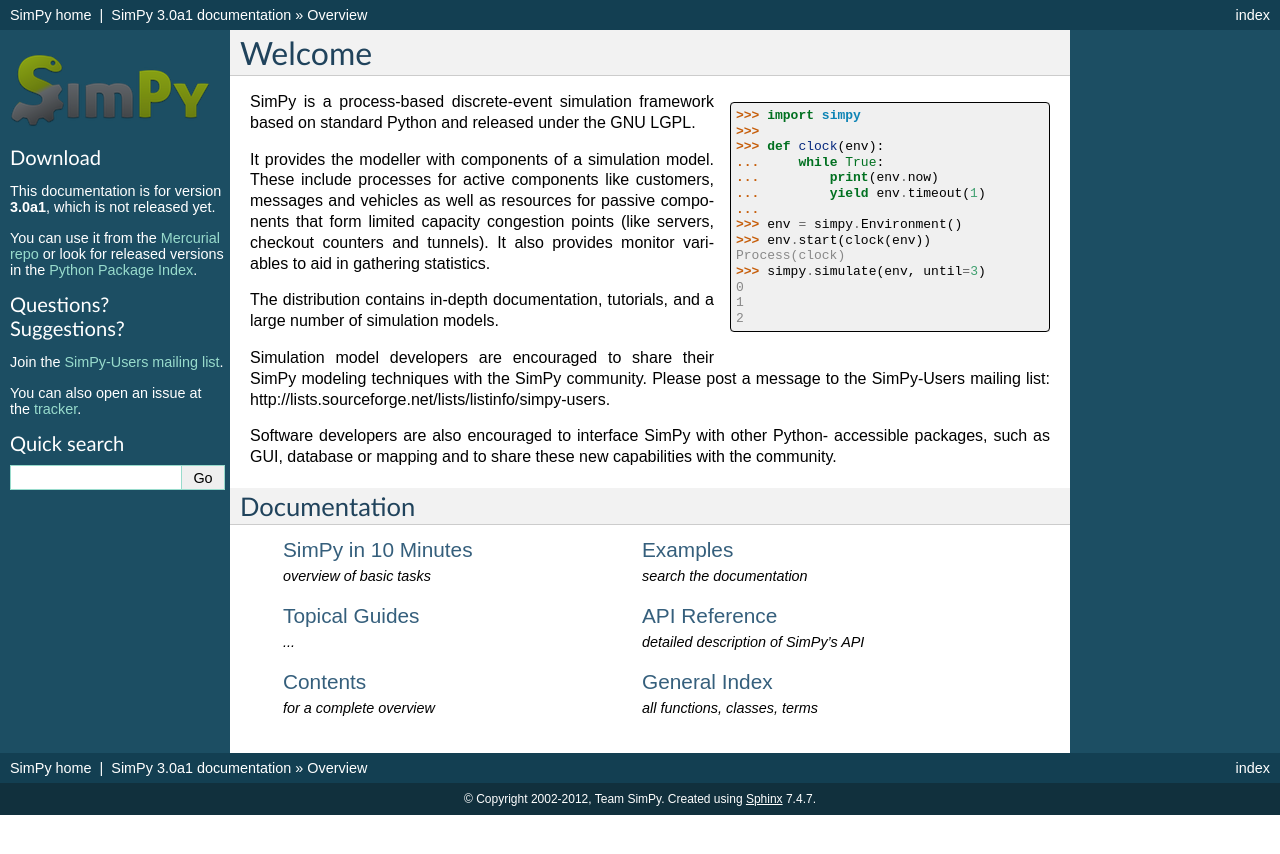
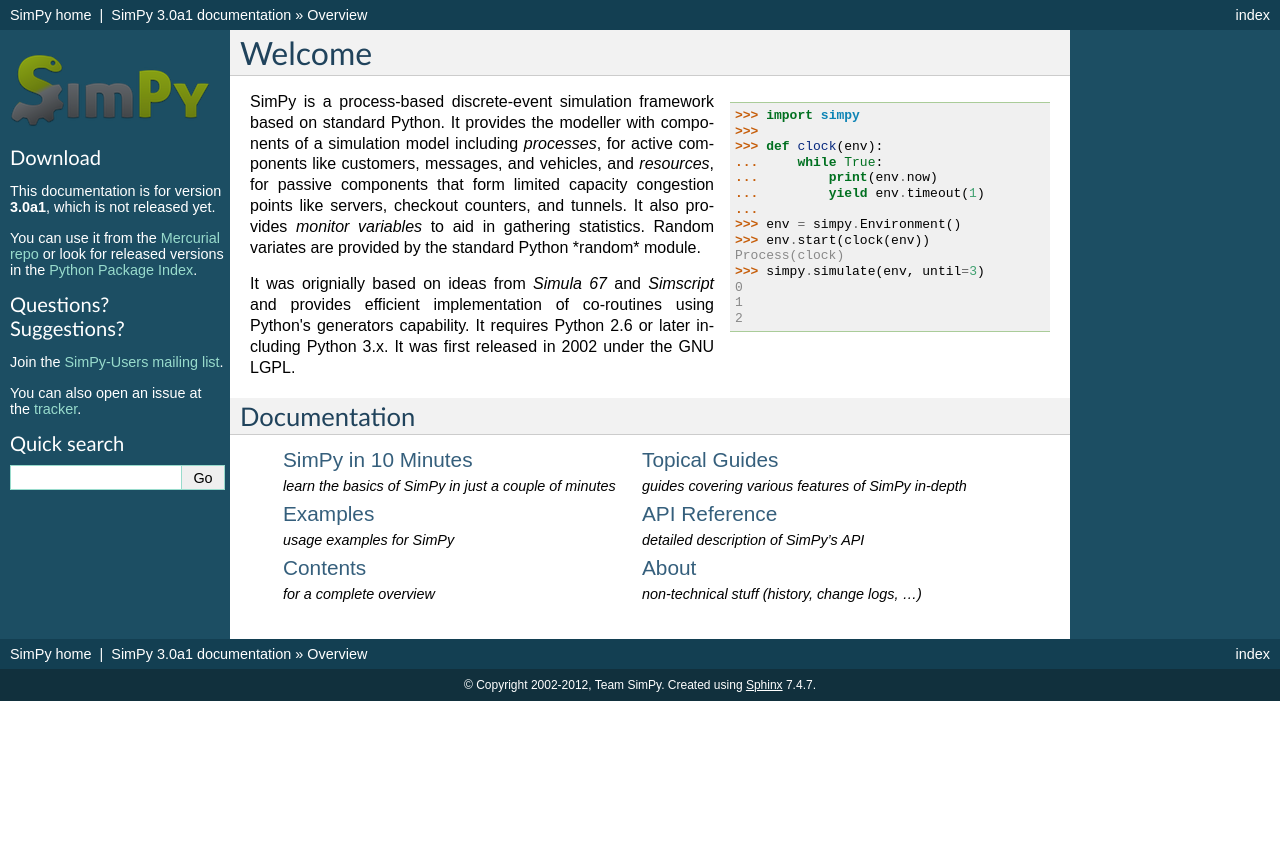
Before and after one commit to simpx/simpy, a Sphinx documentation site: the page built from docs/index.rst, in a window 1280 px wide. Shown: the top 854 px of the page. Built offline with Sphinx 7.4.7, drawn with Linux system fonts in a browser that asks for light colours.

Commit message:
Various smaller doc fixes and improvements.

```diff
--- a/docs/_templates/index.html
+++ b/docs/_templates/index.html
@@ -4,8 +4,8 @@
 {% block body %}
   <h1>Welcome</h1>
 
-<div class="floatright">
-    <div class="highlight-python"><div class="highlight"><pre><span class="gp">&gt;&gt;&gt; </span><span class="kn">import</span> <span class="nn">simpy</span>
+<div style="width: 20em; margin: 0 0 .5em 1em; float: right;">
+    <div class="highlight-python"><div class="highlight"><pre style="margin: 0;"><span class="gp">&gt;&gt;&gt; </span><span class="kn">import</span> <span class="nn">simpy</span>
 <span class="gp">&gt;&gt;&gt;</span>
 <span class="gp">&gt;&gt;&gt; </span><span class="k">def</span> <span class="nf">clock</span><span class="p">(</span><span class="n">env</span><span class="p">):</span>
 <span class="gp">... </span>    <span class="k">while</span> <span class="bp">True</span><span class="p">:</span>
@@ -22,45 +22,51 @@
     </div>
 </div>
 
-<p>SimPy is a process-based discrete-event simulation framework based on standard
-Python and released under the GNU LGPL.</p>
+<p>SimPy is a process-based discrete-event simulation framework based on
+standard Python. It provides the modeller with components of a simulation model
+including <em>processes</em>, for active components like customers, messages,
+and vehicles, and <em>resources</em>, for passive components that form limited
+capacity congestion points like servers, checkout counters, and tunnels. It
+also provides <em>monitor variables</em> to aid in gathering statistics. Random
+variates are provided by the standard Python *random* module.</p>
 
-<p>It provides the modeller with components of a simulation model. These include
-processes for active components like customers, messages and vehicles as well
-as  resources for passive components that form limited capacity congestion
-points (like servers, checkout counters and tunnels). It also provides monitor
-variables to aid in gathering statistics.</p>
+<p>It was orignially based on ideas from <em>Simula 67</em> and
+<em>Simscript</em> and provides efficient implementation of co-routines using
+Python's generators capability. It requires Python 2.6 or later including
+Python 3.x. It was first released in 2002 under the GNU LGPL.</p>
 
-<p>The distribution contains in-depth documentation, tutorials, and a large number
-of simulation models.</p>
-
-<p>Simulation model developers are encouraged to share their SimPy modeling
-techniques with the SimPy community. Please post a message to the SimPy-Users
-mailing list: http://lists.sourceforge.net/lists/listinfo/simpy-users.</p>
-
-<p>Software developers are also encouraged to interface SimPy with other Python-
-accessible packages, such as GUI, database or mapping and to share these new
-capabilities with the community.</p>
 
 <h2 style="clear: both;">Documentation</h2>
 
 <table class="contentstable" align="center" style="margin-left: 30px">
     <tr>
         <td width="50%">
-            <p class="biglink"><a class="biglink" href="{{ pathto("tutorial") }}">SimPy in 10 Minutes</a><br />
-            <span class="linkdescr">overview of basic tasks</span></p>
-            <p class="biglink"><a class="biglink" href="{{ pathto("topical_guides") }}">Topical Guides</a><br />
-            <span class="linkdescr">...</span></p>
+            <p class="biglink"><a class="biglink" href="{{ pathto("simpy_intro/index") }}">SimPy in 10 Minutes</a><br />
+            <span class="linkdescr">learn the basics of SimPy in just a couple of minutes</span></p>
+        </td>
+        <td width="50%">
+            <p class="biglink"><a class="biglink" href="{{ pathto("topical_guides/index") }}">Topical Guides</a><br />
+            <span class="linkdescr">guides covering various features of SimPy in-depth</span></p>
+        </td>
+    </tr>
+    <tr>
+        <td>
+            <p class="biglink"><a class="biglink" href="{{ pathto("examples/index") }}">Examples</a><br />
+            <span class="linkdescr">usage examples for SimPy</span></p>
+        </td>
+        <td>
+            <p class="biglink"><a class="biglink" href="{{ pathto("api_reference/index") }}">API Reference</a><br />
+            <span class="linkdescr">detailed description of SimPy’s API</span></p>
+        </td>
+    </tr>
+    <tr>
+        <td>
             <p class="biglink"><a class="biglink" href="{{ pathto("contents") }}">Contents</a><br />
             <span class="linkdescr">for a complete overview</span></p>
         </td>
-        <td width="50%">
-            <p class="biglink"><a class="biglink" href="{{ pathto("search") }}">Examples</a><br />
-            <span class="linkdescr">search the documentation</span></p>
-            <p class="biglink"><a class="biglink" href="{{ pathto("api_reference") }}">API Reference</a><br />
-            <span class="linkdescr">detailed description of SimPy’s API</span></p>
-            <p class="biglink"><a class="biglink" href="{{ pathto("genindex") }}">General Index</a><br />
-            <span class="linkdescr">all functions, classes, terms</span></p>
+        <td>
+            <p class="biglink"><a class="biglink" href="{{ pathto("about/index") }}">About</a><br />
+            <span class="linkdescr">non-technical stuff (history, change logs, …)</span></p>
         </td>
     </tr>
 </table>
--- a/docs/_templates/layout.html
+++ b/docs/_templates/layout.html
@@ -2,18 +2,13 @@
 
 {% block extrahead %}
 {{ super() }}
-<style type="text/css">
-.floatright {
-    width: 20em;
-    margin: 0 0 .5em 1em;
-    float: right;
-}
-.floatright pre {
-    margin: 0;
-    border: 1px solid;
-    border-radius: 4px;
-}
-</style>
+{# <style type="text/css"> #}
+{# .floatright pre { #}
+{#     margin: 0; #}
+{#     border: 1px solid; #}
+{#     border-radius: 4px; #}
+{# } #}
+{# </style> #}
 {% endblock %}
 
 {% block rootrellink %}
--- /dev/null
+++ b/docs/index.rst
@@ -0,0 +1,6 @@
+==========
+SimPy home
+==========
+
+
+.. _templates/index.html contains the content for this page.
--- a/docs/topical_guides/index.rst
+++ b/docs/topical_guides/index.rst
@@ -3,8 +3,8 @@
 ==============
 
 
-This sections covers various apsects of SimPy in more depth. It assumes that
-you have a basic understanding of SimPy's capabilites and that you know what
+This sections covers various aspects of SimPy more in-depth. It assumes that
+you have a basic understanding of SimPy's capabilities and that you know what
 you are looking for.
 
 .. .. toctree::
```
Also changed, not shown: docs/contents.rst (+4 -20 lines), 1 other file.
